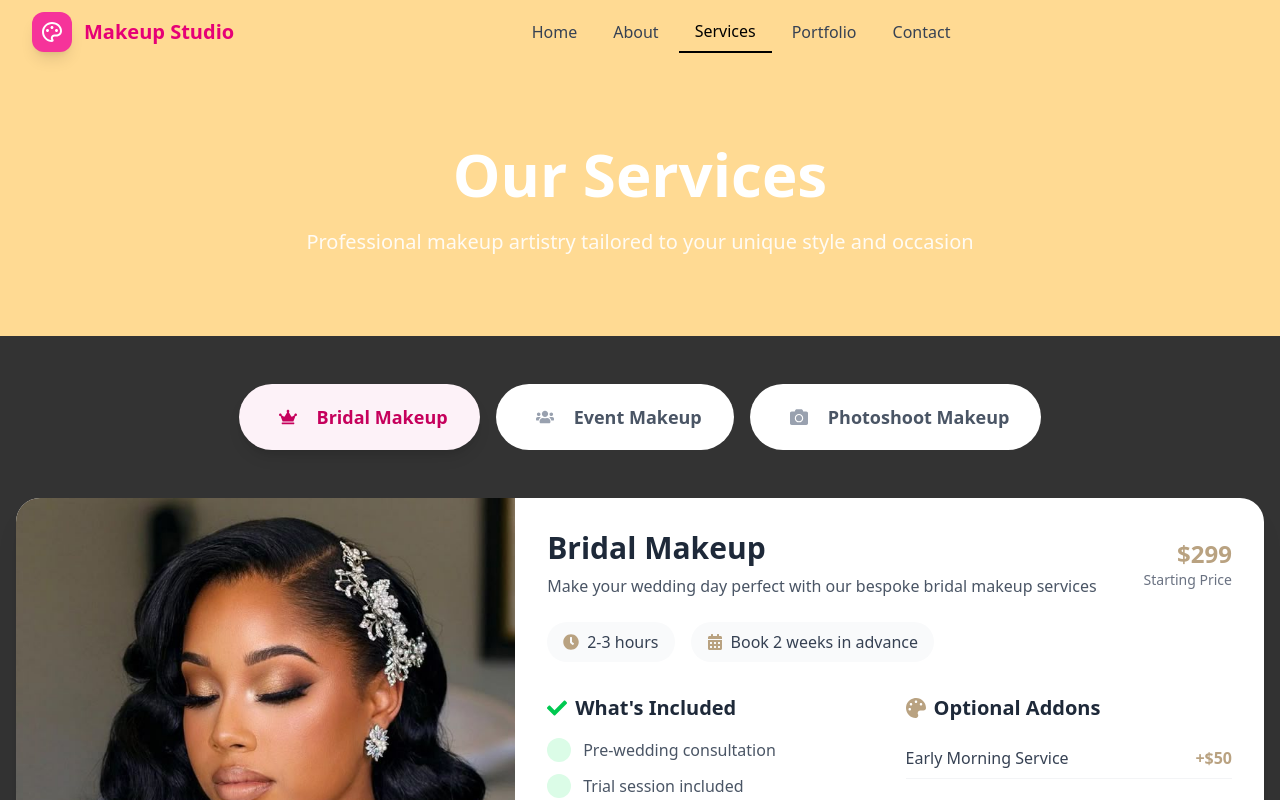
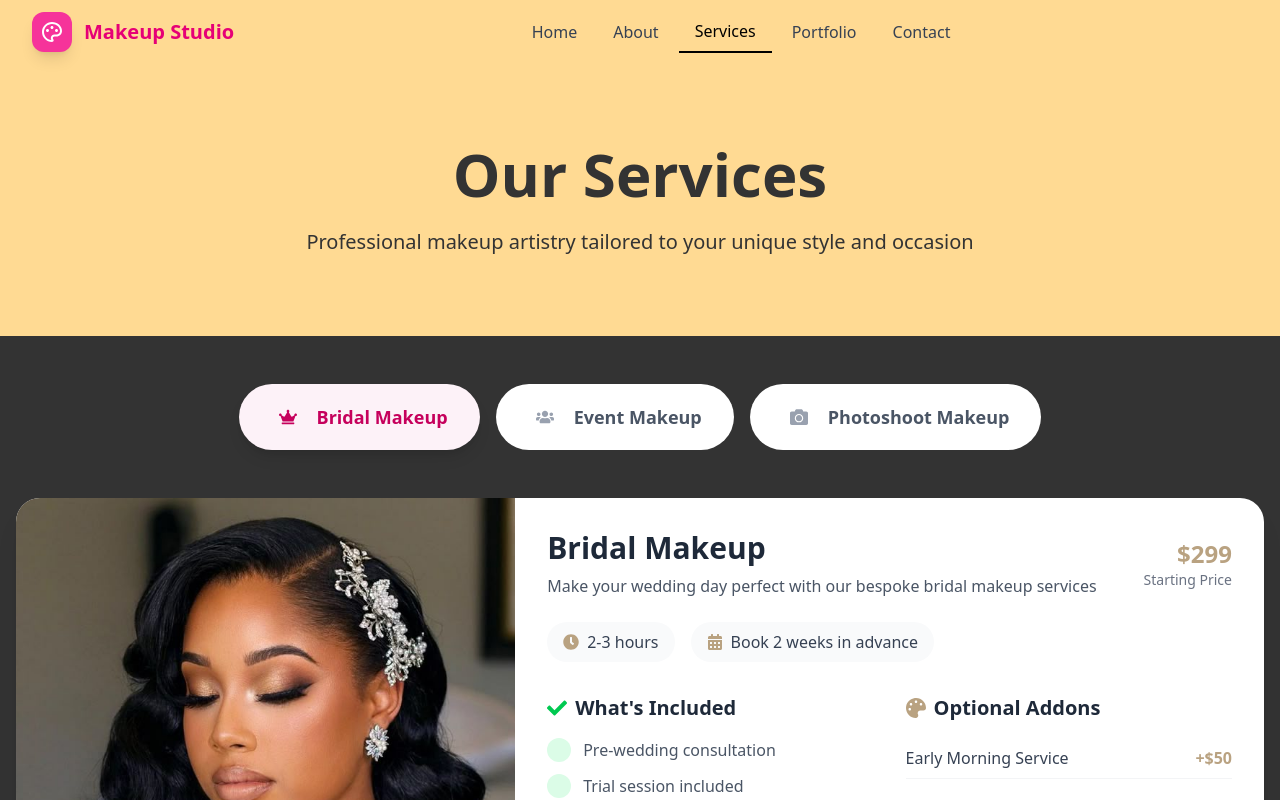
Before and after one commit to ikosong1406/Wincider, a React (Vite) app: page /services in a window 1280 px wide. Shown: the top 800 px of the page. Built offline with nearby package versions, Linux system fonts and the light colour scheme.

Commit message:
modified:   src/pages/Services.jsx

```diff
--- a/src/pages/Services.jsx
+++ b/src/pages/Services.jsx
@@ -154,10 +154,10 @@ const Services = () => {
       <section className="bg-[#ffda93] hero-section fade-in-section opacity-0 translate-y-10 transition-all duration-700 ease-out py-20">
         <div className="container mx-auto px-4">
           <div className="text-center">
-            <h1 className="text-5xl md:text-6xl font-bold text-white mb-6">
+            <h1 className="text-5xl md:text-6xl font-bold text-[#333333] mb-6">
               Our Services
             </h1>
-            <p className="text-xl text-white/90 max-w-3xl mx-auto">
+            <p className="text-xl text-[#333333] max-w-3xl mx-auto">
               Professional makeup artistry tailored to your unique style and
               occasion
             </p>
```
